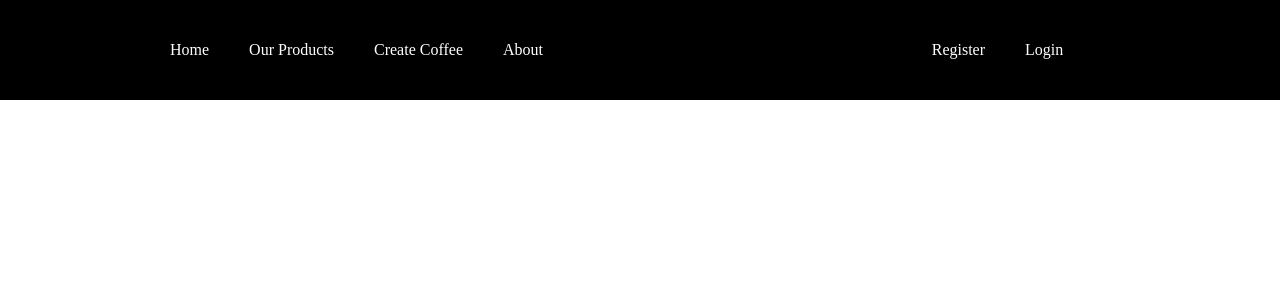
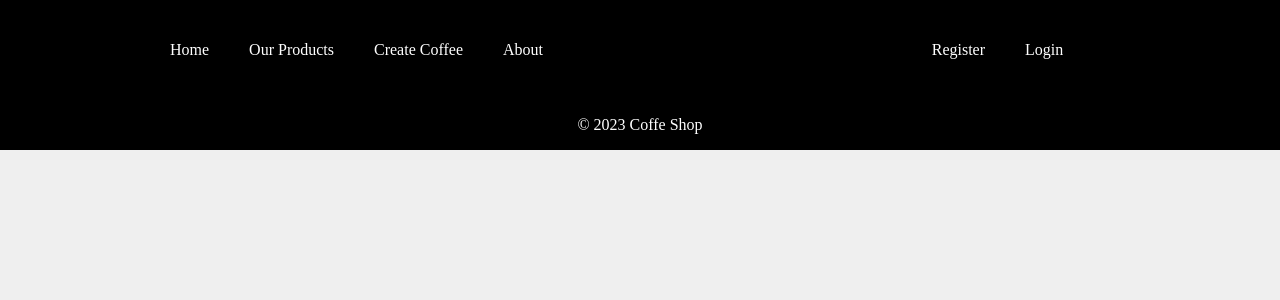
Before and after one commit to MarioAngelov2/Coffee-App, a React (Create React App) app in the folder app/: page /register in a window 1280 px wide. Shown: the top 300 px of the page. Built offline with nearby package versions, Linux system fonts and the light colour scheme.

Commit message:
Add css to footer

```diff
--- a/app/src/App.css
+++ b/app/src/App.css
@@ -6,6 +6,7 @@
 }
 
 body {
+  background-color:rgb(239, 239, 239);
   margin: 0;
   padding: 0;
 }
--- a/app/src/App.js
+++ b/app/src/App.js
@@ -1,11 +1,13 @@
 import './App.css';
 
 import Navbar from './components/Navbar';
+import Footer from './components/Footer';
 
 function App() {
   return (
     <div className="App">
       <Navbar />
+      <Footer />
     </div>
   );
 }
--- /dev/null
+++ b/app/src/components/Footer.jsx
@@ -0,0 +1,12 @@
+import React from 'react'
+import '../styles/Footer.css'
+
+function Footer() {
+  return (
+    <div className='footer'>
+      <p> &copy; 2023 Coffe Shop </p>
+    </div>
+  )
+}
+
+export default Footer
--- /dev/null
+++ b/app/src/styles/Footer.css
@@ -0,0 +1,9 @@
+.footer {
+  width: 100%;
+  height: 50px;
+  background-color: black;
+  justify-content: center;
+  color: white;
+  flex-direction: row;
+  text-align: center;
+}
```
